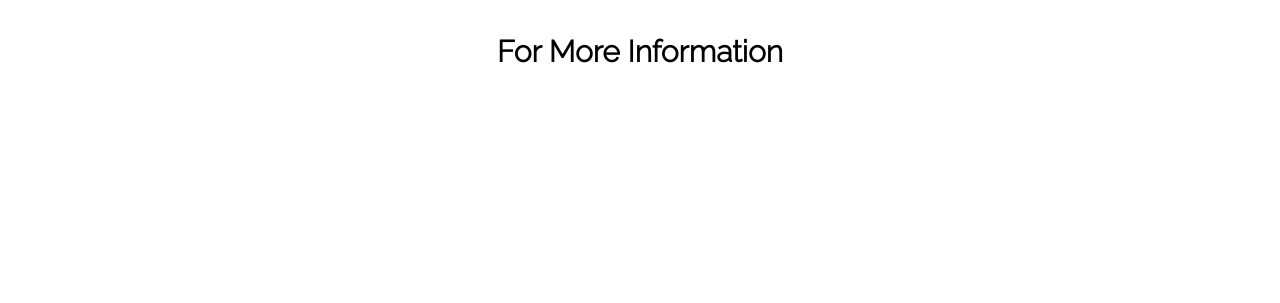
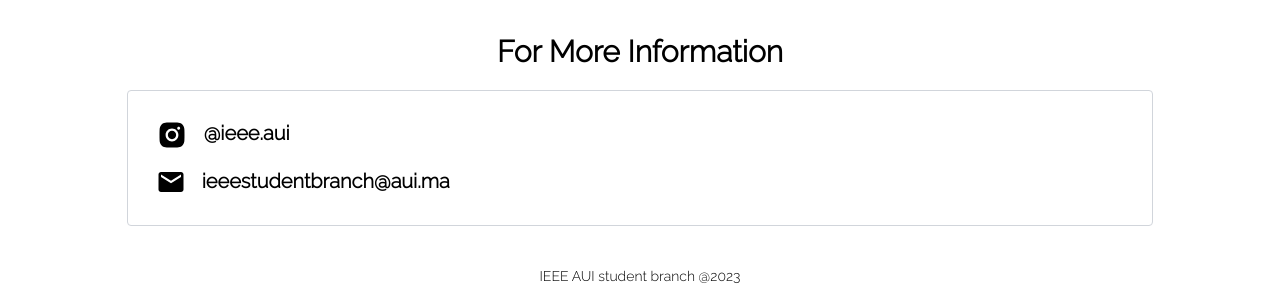
Before and after one commit to Ghosty-Rz/IEEE-website, a Next.js app: page / in a window 1280 px wide. Shown: the part 1553-1856 px from the top of the page. Before the commit the page ends 1623 px from the top, so only its background shows below. Built offline with nearby package versions, Linux system fonts and the light colour scheme.

Commit message:
contactinfo addeed successfully

```diff
--- /dev/null
+++ b/components/ContactInfo.tsx
@@ -0,0 +1,22 @@
+import React from 'react';
+import {AiFillInstagram} from 'react-icons/ai';
+import {MdEmail} from 'react-icons/md'
+
+function ContactInfo() {
+  return (
+    <div>
+        <div className='items-center justify-center p-5 sm:w-5/6 sm:mx-auto'>
+        <div className='items-center justify-center border border-gray-300 rounded p-5'>
+
+        <a href='https://www.instagram.com/ieee.aui/#' target="_blank" rel="noopener noreferrer">
+            <h1 className='flex p-2 space-x-4 text-xl font-bold'><AiFillInstagram size={32}/> <span>@ieee.aui</span></h1></a>
+
+            <a href='https://www.google.com/intl/fr/gmail/about/' target="_blank" rel="noopener noreferrer">
+            <h1 className='flex p-2 space-x-4 text-xl font-bold'><MdEmail size={30}/> <span>ieeestudentbranch@aui.ma</span></h1></a>
+        </div>
+    </div>
+    </div>
+  )
+}
+
+export default ContactInfo
--- a/pages/contact.tsx
+++ b/pages/contact.tsx
@@ -1,6 +1,5 @@
+import ContactInfo from '@/components/ContactInfo';
 import React from 'react';
-import {AiFillInstagram} from 'react-icons/ai';
-import {MdEmail} from 'react-icons/md'
 
 function contact() {
   return (
@@ -16,16 +15,7 @@ function contact() {
         </div>
       </div>
 
-      <div className='items-center justify-center p-5 sm:w-5/6 sm:mx-auto'>
-        <div className='items-center justify-center border border-gray-300 rounded p-5'>
-
-        <a href='https://www.instagram.com/ieee.aui/#' target="_blank" rel="noopener noreferrer">
-            <h1 className='flex p-2 space-x-4 text-xl font-bold'><AiFillInstagram size={32}/> <span>@ieee.aui</span></h1></a>
-
-            <a href='https://www.google.com/intl/fr/gmail/about/' target="_blank" rel="noopener noreferrer">
-            <h1 className='flex p-2 space-x-4 text-xl font-bold'><MdEmail size={30}/> <span>ieeestudentbranch@aui.ma</span></h1></a>
-        </div>
-    </div>
+      <ContactInfo/>
     </div>
   )
 }
--- a/pages/index.tsx
+++ b/pages/index.tsx
@@ -3,6 +3,7 @@ import { Inter } from 'next/font/google'
 import Head from 'next/head'
 import Hero from '../components/Hero'
 import EventList from '@/components/EventList'
+import ContactInfo from '@/components/ContactInfo'
 
 
 const inter = Inter({ subsets: ['latin'] })
@@ -32,7 +33,13 @@ export default function Home() {
         <section>
         <h1 className='flex items-center justify-center text-3xl font-extrabold'>For More Information</h1>
 
+          <ContactInfo/>
+
         </section>
+      </div>
+
+      <div className='flex items-center justify-center'>
+        <h6 className='text-sm p-5'>IEEE AUI student branch @2023</h6>
       </div>
 
 
```
